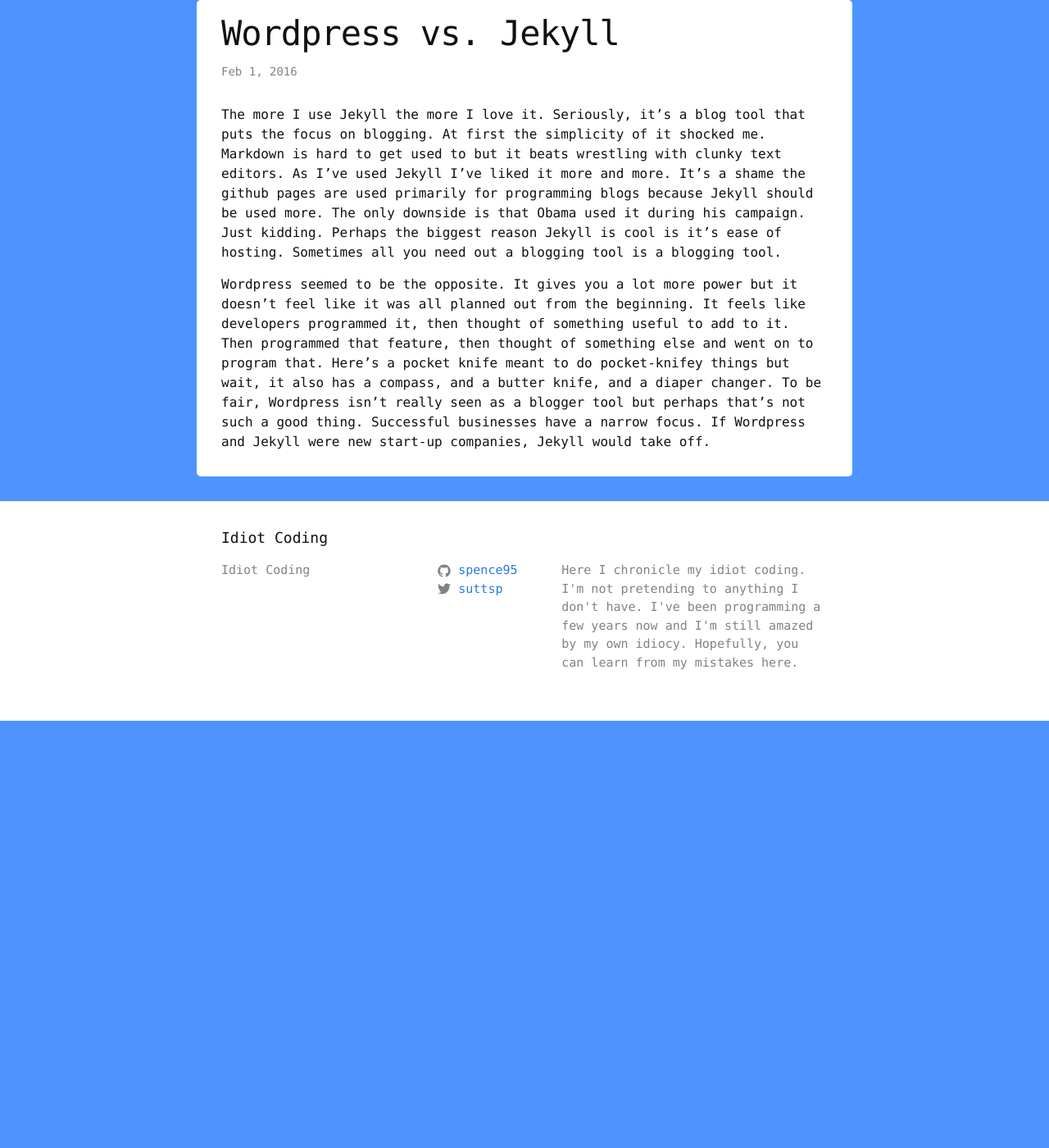
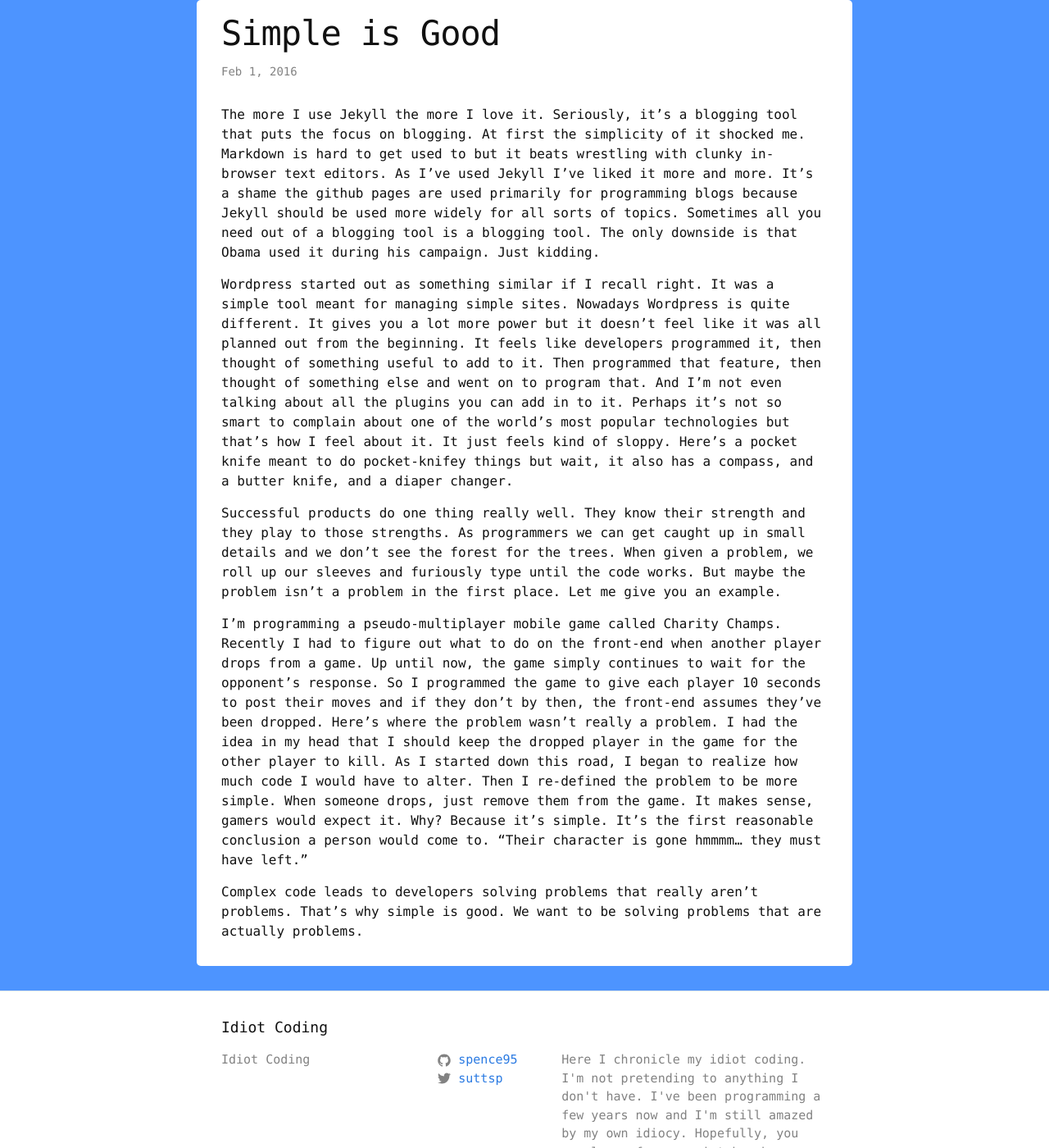
Before and after one commit to spence95/spence95.github.io, a Jekyll site: the page built from _posts/2016-02-01-jekyll-is-awesome.markdown, in a window 1280 px wide and 1400 px high. Shown: the whole window at 82% size. Built offline with Jekyll 4.4.1, drawn with Linux system fonts in a browser that asks for light colours.

Commit message:
proofread blog post

```diff
--- a/_posts/2016-02-01-jekyll-is-awesome.markdown
+++ b/_posts/2016-02-01-jekyll-is-awesome.markdown
@@ -1,24 +1,50 @@
 ---
 layout: post
-title:  "Wordpress vs. Jekyll"
+title:  "Simple is Good"
 date:   2016-02-01
 categories: peripheral code stuff
 ---
-The more I use Jekyll the more I love it. Seriously, it's a blog tool that
+The more I use Jekyll the more I love it. Seriously, it's a blogging tool that
 puts the focus on blogging. At first the simplicity of it shocked me. Markdown is
-hard to get used to but it beats wrestling with clunky text editors. As I've
+hard to get used to but it beats wrestling with clunky in-browser text editors.
+As I've
 used Jekyll I've liked it more and more. It's a shame the github pages are
-used primarily for programming blogs because Jekyll should be used more. The
-only downside is that Obama used it during his campaign. Just kidding. Perhaps
-the biggest reason Jekyll is cool is it's ease of hosting. Sometimes all you
-need out a blogging tool is a blogging tool.
+used primarily for programming blogs because Jekyll should be used more widely
+ for all sorts of topics. Sometimes all you need out of a blogging tool is a
+ blogging tool. The only downside is that Obama used it during his campaign.
+ Just kidding.
 
-Wordpress seemed to be the opposite. It gives you a lot more power but it
-doesn't feel like it was all planned out from the beginning. It feels like
+Wordpress started out as something similar if I recall right. It was a simple
+tool meant for managing simple sites. Nowadays Wordpress is quite different.
+It gives you a lot more power but it doesn't feel like it was all planned out
+from the beginning. It feels like
 developers programmed it, then thought of something useful to add to it. Then
 programmed that feature, then thought of something else and went on to program
-that. Here's a pocket knife meant to do pocket-knifey things but wait, it also
-has a compass, and a butter knife, and a diaper changer. To be fair, Wordpress
-isn't really seen as a blogger tool but perhaps that's not such a good thing.
-Successful businesses have a narrow focus. If Wordpress and Jekyll were new
-start-up companies, Jekyll would take off.
+that. And I'm not even talking about all the plugins you can add in to it. Perhaps it's not
+so smart to complain about one of the world's most popular technologies but
+that's how I feel about it. It just feels kind of sloppy.
+Here's a pocket knife meant to do pocket-knifey things but wait, it also
+has a compass, and a butter knife, and a diaper changer.
+
+Successful products do one thing really well. They know their strength and they
+play to those strengths. As programmers we can get caught up in small details
+and we don't see the forest for the trees. When given a problem, we roll up
+our sleeves and furiously type until the code works. But maybe the problem isn't
+a problem in the first place. Let me give you an example.
+
+I'm programming a pseudo-multiplayer mobile game called Charity Champs. Recently
+I had to figure out what to do on the front-end when another player drops from
+a game. Up until now, the game simply continues to wait for the opponent's
+response. So I programmed the game to give each player 10 seconds to post
+their moves and if they don't by then, the front-end assumes they've been
+dropped. Here's where the problem wasn't really a problem. I had the idea in my
+head that I should keep the dropped player in the game for the other player to
+kill. As I started down this road, I began to realize how much code I would
+have to alter. Then I re-defined the problem to be more simple. When someone
+drops, just remove them from the game. It makes sense, gamers would expect it.
+Why? Because it's simple. It's the first reasonable conclusion a person would
+come to. "Their character is gone hmmmm... they must have left."
+
+Complex code leads to developers solving problems that really aren't problems.
+That's why simple is good. We want to be solving problems that are actually
+problems.
```
